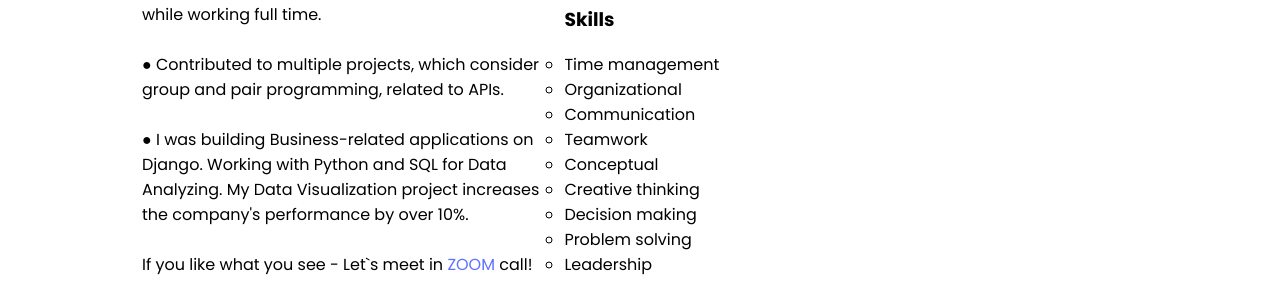
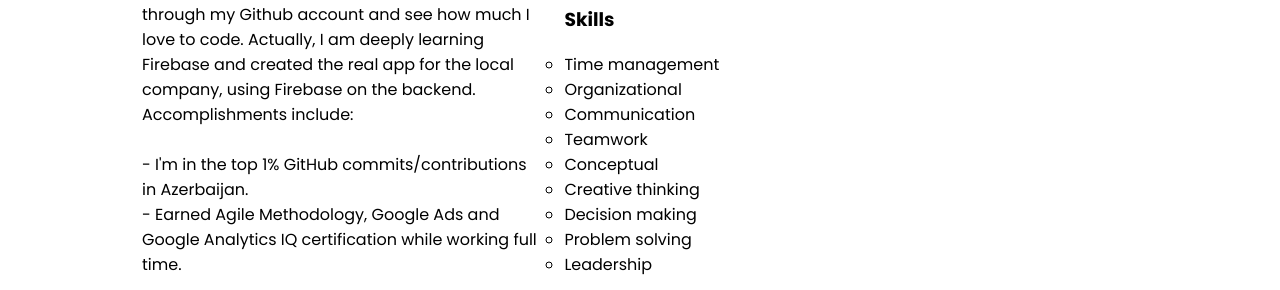
Before and after one commit to elmar8287/elmar8287.github.io, a plain HTML site: page index.html in a window 1280 px wide. Shown: the part 10737-11027 px from the top of the page. Drawn offline with Linux system fonts and the light colour scheme; files whose address does not match are found by name.

Commit message:
Update index.html

```diff
--- a/index.html
+++ b/index.html
@@ -86,18 +86,18 @@
       </h1>
 
       <p>
-        Successful IT Professional with 10+ years experience in large IT, Medical, and Sales environments. Implement IT projects that remain within the company target. Business Intelligence CRM systems control and developer.
-        I studied Applied mathematics and Cybernetics.<br><br>
+A Front-end Developer,  with more than 3  year  of full-time experience developing web applications
+using modern styling tools,  JavaScript(ES6) and TypeScript, with React(with Redux) and  front-end
+major technologies like HTML/CSS, created the SPAs working with API, considering best practices.
+Strong understanding of Agile methodology and proficiency in collaboration in big teams. Have experience
+in backend, using Python, Django Rest, so I am confident in OOP. Confident in writing unit tests, using
+the Jest framework. You can go through my Github  account and see how much I love to code. Actually, I am
+deeply learning Firebase and created the real app for the local company, using Firebase on the backend.
+Accomplishments include:<br><br>
 
-        ● Developed reporting software in the pharmacy sector to improve FF activity metrics by 30%<br><br>
-
-        ● Earned Google Ads and Google Analytics IQ while working full time.<br><br>
-
-        ● Contributed to multiple projects, which consider group and pair programming, related to APIs.<br><br>
-
-        ● I was building Business-related applications on Django. Working with Python and SQL for Data Analyzing. My Data Visualization project increases the company's performance by over 10%.<br><br>
-
-        If you like what you see - Let`s meet in <a href="https://zoom.us/join">ZOOM</a> call!
+- I'm in the top 1% GitHub commits/contributions in Azerbaijan.<br>
+- Earned Agile Methodology, Google Ads and Google Analytics IQ certification while working full time.<br><br>
+  If you like what you see - Let`s meet in <a href="https://zoom.us/join">ZOOM</a> call!
       </p>
       <h2 class="connect-me"><a href="#contact">LET'S CONNECT</a></h2>
       <ul class="social-media">
```
